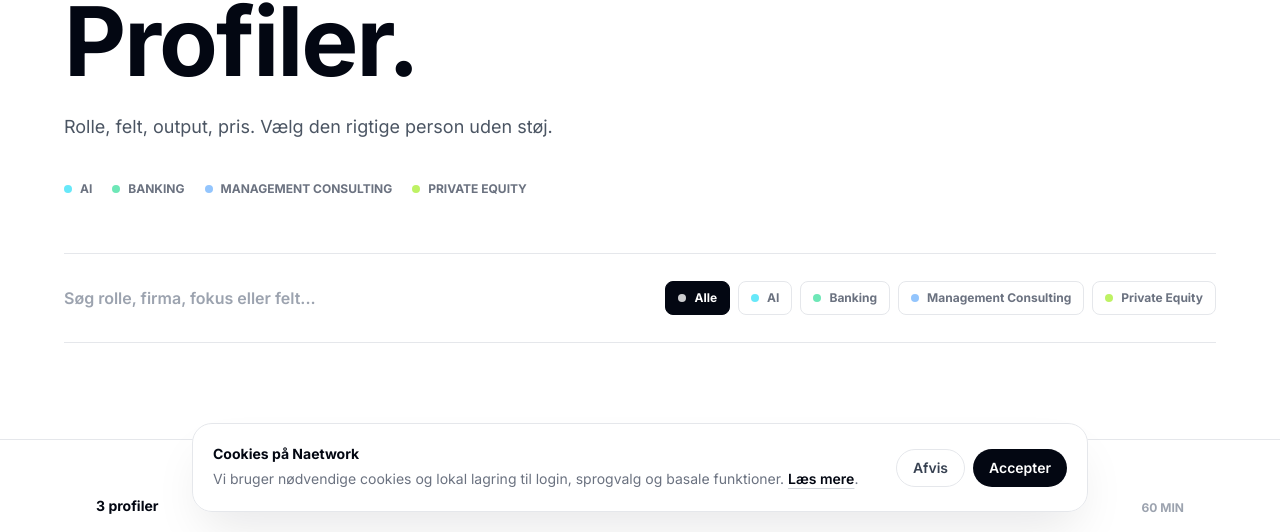
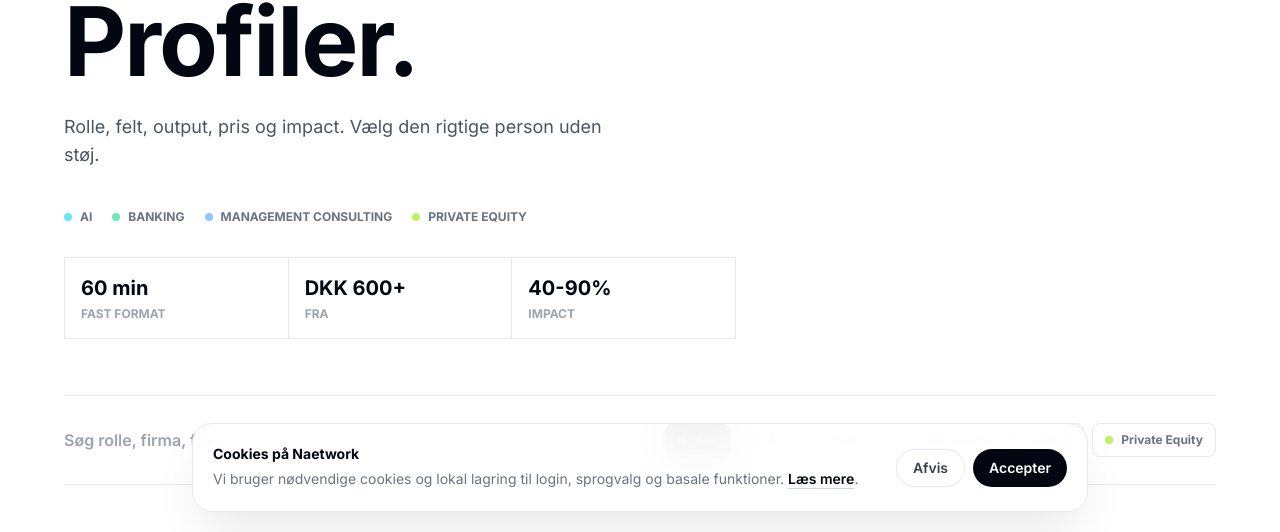
Before and after one commit to mikkelstreet-png/Naetwork, a Next.js app: page /professionals in a window 1280 px wide. Shown: the part 268-800 px from the top of the page. Built offline with nearby package versions, Linux system fonts and the light colour scheme; no server answers; the database is empty.

Commit message:
Show impact in profile marketplace

```diff
--- a/app/professionals/page.tsx
+++ b/app/professionals/page.tsx
@@ -170,14 +170,15 @@ export default function ProfessionalsPage() {
   const t = {
     heading: isDa ? 'Profiler.' : 'Profiles.',
     subheading: isDa
-      ? 'Rolle, felt, output, pris. Vælg den rigtige person uden støj.'
-      : 'Role, field, output, price. Choose the right person without noise.',
+      ? 'Rolle, felt, output, pris og impact. Vælg den rigtige person uden støj.'
+      : 'Role, field, output, price and impact. Choose the right person without noise.',
     searchPlaceholder: isDa ? 'Søg rolle, firma, fokus eller felt...' : 'Search role, company, focus or field...',
     bookCta: isDa ? 'Book' : 'Book',
     noResults: isDa ? 'Ingen match' : 'No match',
     noResultsBody: isDa ? 'Nulstil søgning eller vælg alle felter.' : 'Clear search or view all fields.',
     clearFilters: isDa ? 'Nulstil' : 'Clear',
     viewProfile: isDa ? 'Profil' : 'Profile',
+    impact: isDa ? 'Min. 40% til Kræftens Bekæmpelse' : 'Min. 40% to Kræftens Bekæmpelse',
   }
 
   function resetFilters() {
@@ -198,6 +199,19 @@ export default function ProfessionalsPage() {
               <div key={field} className="flex items-center gap-2">
                 <span className={`h-2 w-2 rounded-full ${accent}`} />
                 <span className="text-xs font-black uppercase text-gray-500">{field}</span>
+              </div>
+            ))}
+          </div>
+
+          <div className="mt-8 grid max-w-2xl gap-px border border-gray-200 bg-gray-200 sm:grid-cols-3">
+            {[
+              ['60 min', isDa ? 'Fast format' : 'Fixed format'],
+              ['DKK 600+', isDa ? 'Fra' : 'From'],
+              ['40-90%', isDa ? 'Impact' : 'Impact'],
+            ].map(([value, label]) => (
+              <div key={label} className="bg-white p-4">
+                <p className="text-xl font-black text-gray-950">{value}</p>
+                <p className="mt-1 text-xs font-bold uppercase text-gray-400">{label}</p>
               </div>
             ))}
           </div>
@@ -229,7 +243,7 @@ export default function ProfessionalsPage() {
       <main id="marketplace" className="mx-auto max-w-6xl px-5 py-10 sm:px-8 md:py-14">
         <div className="mb-7 flex items-end justify-between gap-4">
           <p className="text-sm font-black text-gray-950">{filtered.length} {isDa ? 'profiler' : 'profiles'}</p>
-          <p className="text-xs font-bold uppercase text-gray-400">60 min</p>
+          <p className="text-xs font-bold uppercase text-gray-400">{t.impact}</p>
         </div>
 
         {filtered.length === 0 ? (
@@ -262,7 +276,7 @@ export default function ProfessionalsPage() {
 
                 <div>
                   <p className="text-lg font-black text-gray-950">DKK {pro.price}</p>
-                  <p className="text-xs font-medium text-gray-400">/ 60 min</p>
+                  <p className="text-xs font-medium text-gray-400">40-90% impact</p>
                 </div>
 
                 <div className="flex gap-2 md:justify-end">
```
